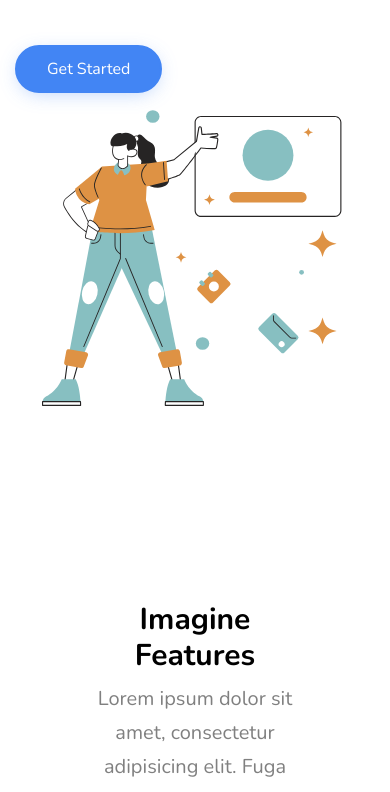
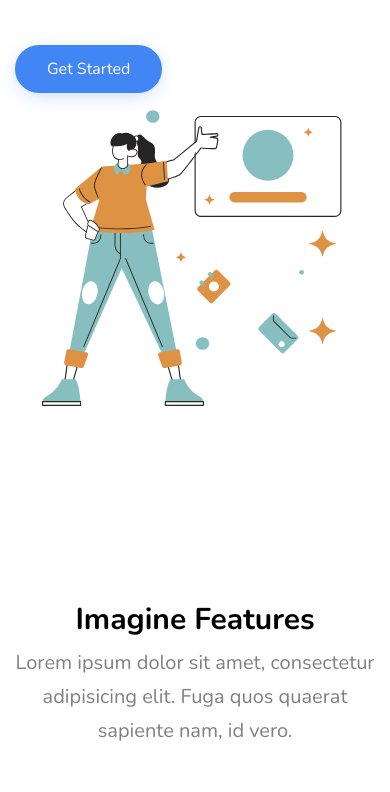
Before and after one commit to AlejandroRigau/publishing, a plain HTML site: page index.html in a window 390 px wide. Shown: the part 282-1074 px from the top of the page. Drawn offline with nearby package versions, Linux system fonts and the light colour scheme; files whose address does not match are found by name.

Commit message:
better aligned features section title for mobile

```diff
--- a/index.html
+++ b/index.html
@@ -124,7 +124,7 @@
     <div class="site-section" id="features-section">
       <div class="container">
         <div class="row mb-5 justify-content-center text-center"  data-aos="fade-up" data-aos-anchor-placement="top-bottom" data-aos-offset="-10">
-          <div class="col-7 text-center  mb-5">
+          <div class="col-sm-10 col-lg-7 text-center  mb-5">
             <h2 class="section-title">Imagine Features</h2>
             <p class="lead">Lorem ipsum dolor sit amet, consectetur adipisicing elit. Fuga quos quaerat sapiente nam, id vero.</p>
           </div>
```
